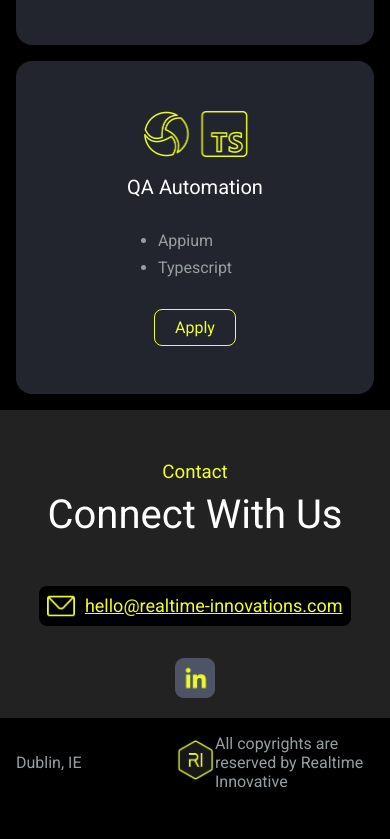
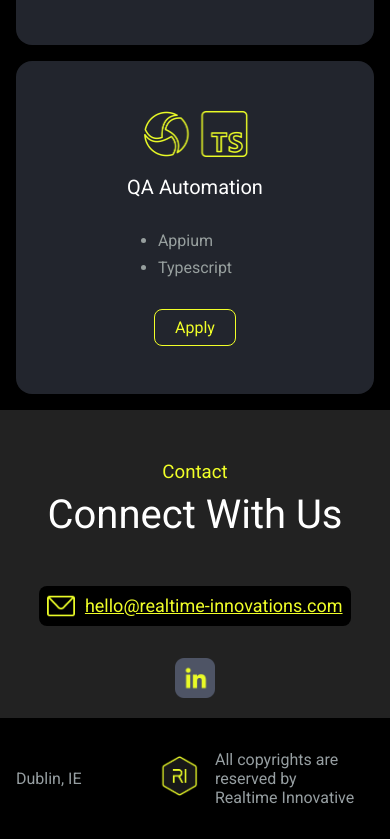
Before and after one commit to mzayem/Realtime-Innovation-html, a plain HTML site: page index.html in a window 390 px wide. Shown: the part 4393-5232 px from the top of the page. Before the commit the page ends 5200 px from the top, so only its background shows below. Drawn offline with Linux system fonts and the light colour scheme.

Commit message:
Update style.css

```diff
--- a/assets/css/style.css
+++ b/assets/css/style.css
@@ -572,5 +572,8 @@ header {
     padding: 1rem;
     flex-direction: column;
     gap: 1rem;
+    .copyright {
+    padding:1rem;
+  }
   }
 }
```
